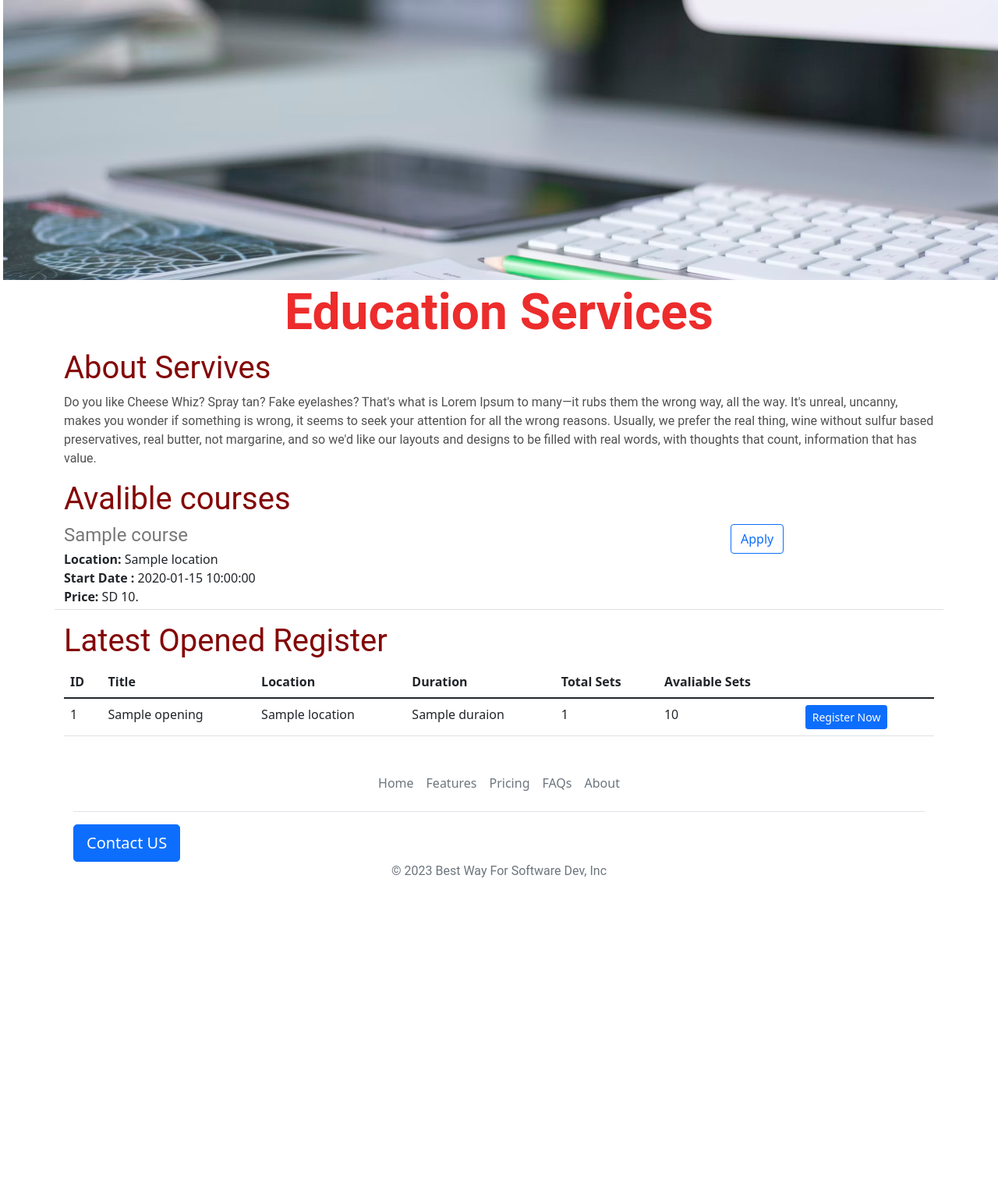
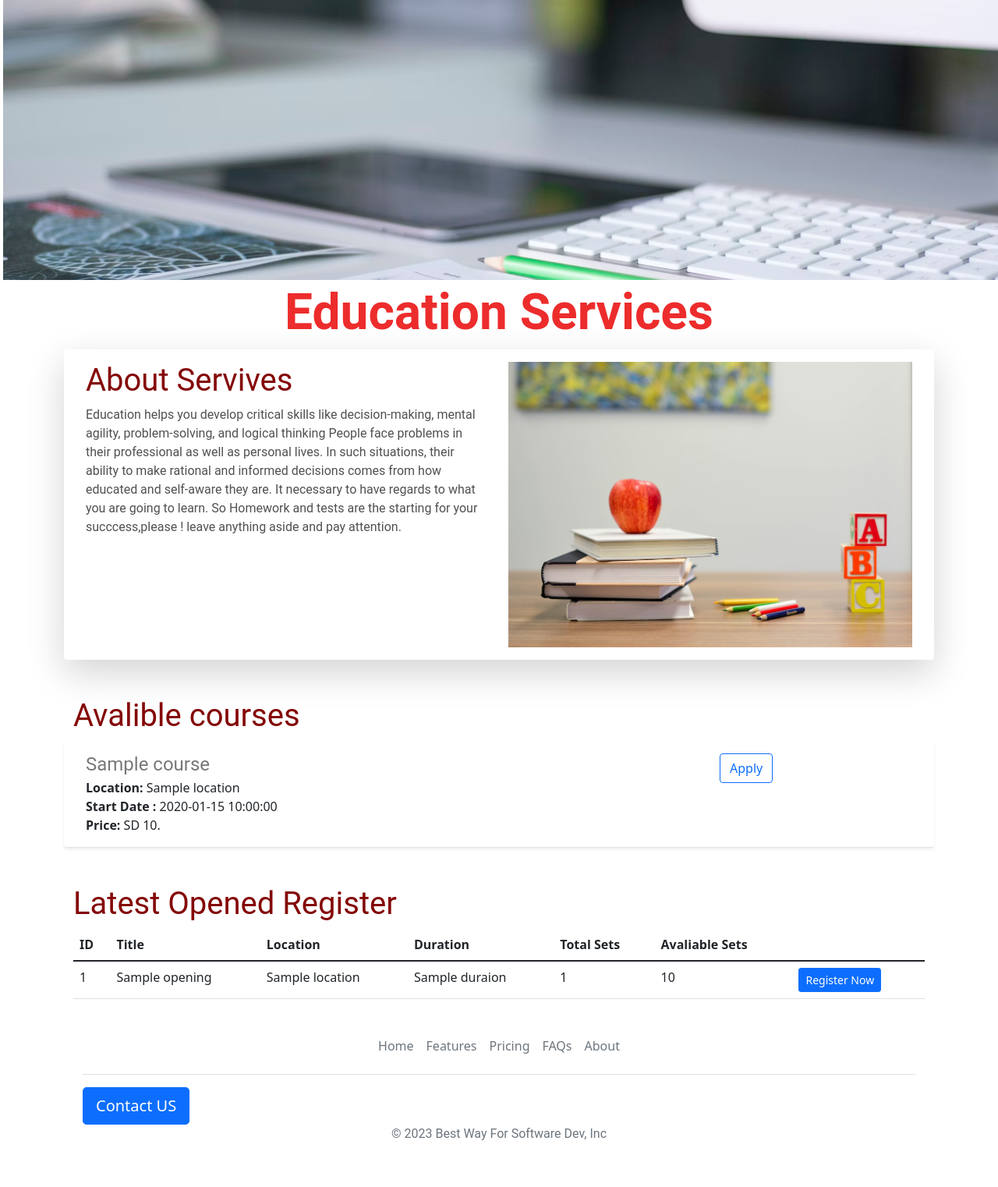
Before and after one commit to alhendy/BWFES2023, a Flask app: template templates/index.html in a window 1280 px wide. Shown: the part 61-1583 px from the top of the page at 78% size. Before the commit the page ends 1246 px from the top, so only its background shows below. Run offline with Flask 3, Linux system fonts and the light colour scheme; the template is opened without the code that fills it: most values are stand-ins (such as "Sample title", 1, 10 or a date in 2020).

Commit message:
nice style shadow

```diff
--- a/templates/courses.html
+++ b/templates/courses.html
@@ -1,4 +1,4 @@
-<div class="border-bottom row ">
+<div class="border-bottom row shadow-sm p-3 mb-5 bg-body rounded ">
   <div class="col-9">
   <h4>{{course['title']}}</h4>
   {% if 'course_image' in course %}
--- a/templates/index.html
+++ b/templates/index.html
@@ -15,16 +15,24 @@
     <img class="img-fluid" id="banner" src="static/imgs/banar.avif">
     <div class="container">
     <h1>Education Services </h1>
-
+      <div class="container ">
+      <div class="row shadow-lg p-3 mb-5 bg-body rounded ">
+      <div class="col-6">
       <h2>About Servives</h2>
     <p>
-       Do you like Cheese Whiz? Spray tan? Fake eyelashes? That's what is Lorem Ipsum to
-      many—it rubs them the wrong way, all the way. It's unreal, uncanny, makes you
-     wonder if something is wrong, it seems to seek your attention for all the wrong
-     reasons. Usually, we prefer the real thing, wine without sulfur based preservatives,
-      real butter, not margarine, and so we'd like our layouts and designs to be filled
-     with real words, with thoughts that count, information that has value.
+      Education helps you develop critical skills like decision-making, mental agility, problem-solving,
+      and logical thinking People face problems in their professional as well as personal
+      lives. In such situations, their ability to make rational and informed
+      decisions comes from how educated and self-aware they are.
+      It necessary to have regards to what you are going to learn.
+      So Homework and tests are the starting for your succcess,please !
+      leave anything aside and pay attention.
     </p>
+      </div>
+      <div class="col-6">
+        <img src= "static/imgs/edu.avif" class="img-fluid">
+        </div>
+        </div>
     <h2>Avalible courses </h2>
     <div>
         {% for course in all_courses %}
@@ -32,6 +40,7 @@
         {% endfor %}
     </div>
       <div>
+      </div>
     <h2>Latest Opened Register  </h2>
         {% include 'started.html' %}
       <div>
```
Also changed, not shown: static/imgs/edu.avif (added).
